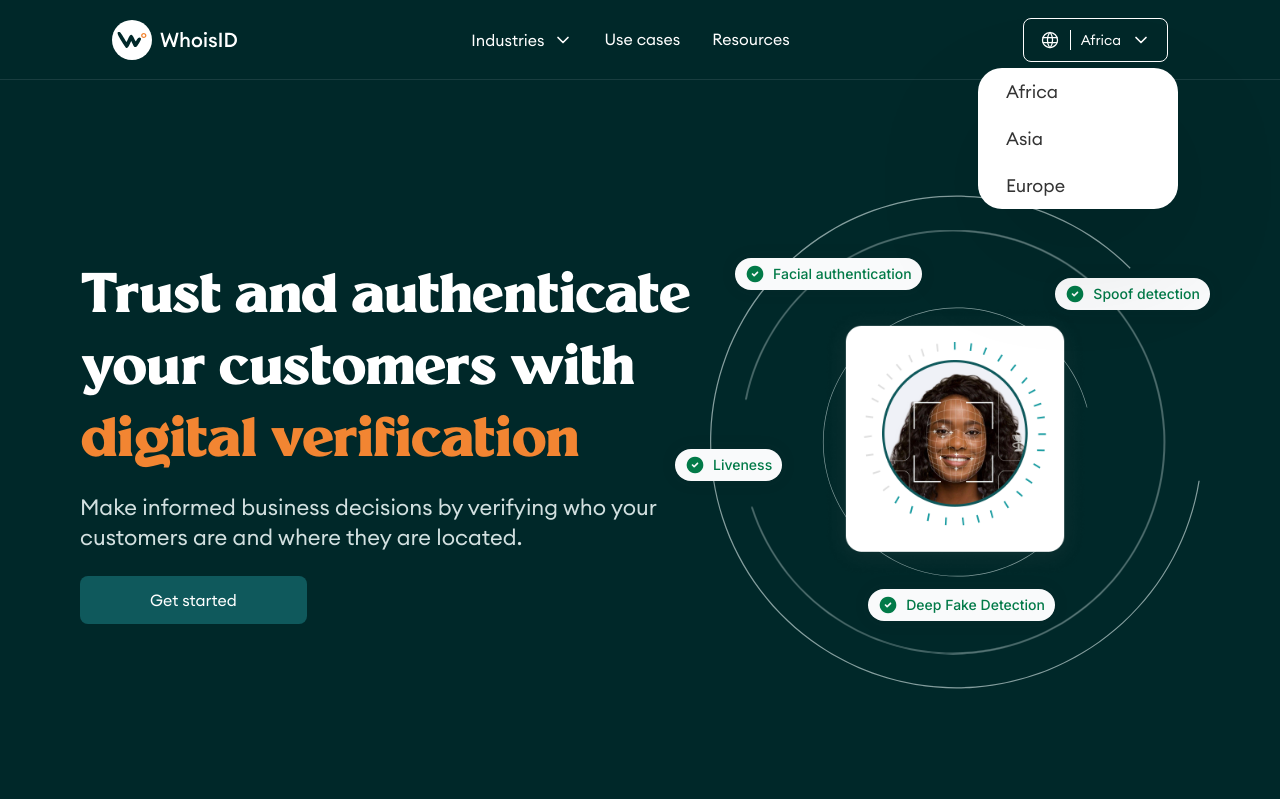
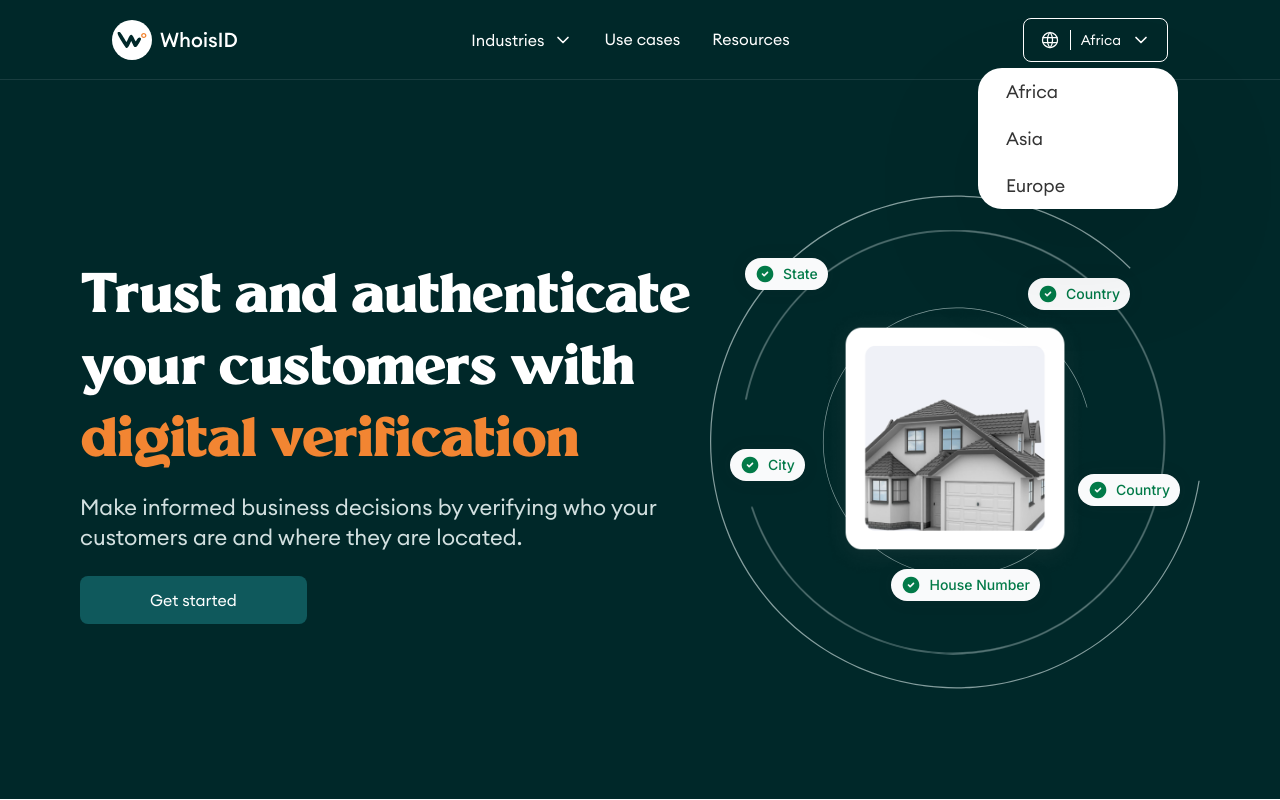
Before and after one commit to Yaasir024/WhoisID, a Vue app: page / in a window 1280 px wide. Both pictures are taken after a click on the button "Africa". Shown: the top 800 px of the page. Built offline with nearby package versions, Linux system fonts and the light colour scheme.

Commit message:
/grow-animation

```diff
--- a/src/components/Home/Hero.vue
+++ b/src/components/Home/Hero.vue
@@ -1,3 +1,32 @@
+<script setup>
+import { ref, onMounted, onUnmounted } from "vue";
+
+const showFeature1 = ref("2");
+let intervalId;
+
+const switchImages = () => {
+  if (showFeature1.value == "1") {
+    showFeature1.value = "";
+    setTimeout(() => {
+      showFeature1.value = "2";
+    }, "500");
+  } else if (showFeature1.value == "2") {
+    showFeature1.value = "";
+    setTimeout(() => {
+      showFeature1.value = "1";
+    }, "500");
+  }
+};
+
+onMounted(() => {
+  intervalId = setInterval(switchImages, 3000);
+});
+
+onUnmounted(() => {
+  clearInterval(intervalId);
+});
+</script>
+
 <template>
   <section
     class="bg-id-green-1 px-[40px] xl:px-[80px] 2xl:px-[112px] pt-[65px] xl:pt-[180px] pb-[175px] flex lg:items-center flex-col xl:flex-row overflow-hidden"
@@ -23,16 +52,30 @@
         </button>
       </div>
     </div>
-    <div class="w-full hidden xl:flex items-center justify-center relative order-1 xl:order-2">
-      <div class="relative">
+    <div
+      class="w-full hidden xl:flex items-center justify-center relative order-1 xl:order-2"
+    >
+      <div class="relative scale-100 z-[28]">
+        <transition-group name="grow">
+          <!-- Main -->
           <img
             src="@/assets/images/Home/hero.png"
             loading="lazy"
             alt=""
             class="max-w-[270px] h-[278px] z-[20]"
+            v-if="showFeature1 == '1'"
           />
+          <img
+            src="@/assets/images/Home/hero-2.png"
+            loading="lazy"
+            alt=""
+            class="max-w-[270px] h-[278px] z-[20]"
+            v-if="showFeature1 == '2'"
+          />
+          <!-- 1 -->
           <button
             class="facial-btn tag-btn flex items-center py-[6px] px-[10px] absolute top-[-45px] left-[-85px] w-max h-max z-[25]"
+            v-if="showFeature1 == '1'"
           >
             <img
               src="@/assets/images/Home/hero-tick.svg"
@@ -44,8 +87,25 @@
               >Facial authentication</span
             >
           </button>
+          <!-- b -->
+          <button
+            class="facial-btn tag-btn flex items-center py-[6px] px-[10px] absolute top-[-45px] left-[-75px] w-max h-max z-[25]"
+            v-if="showFeature1 == '2'"
+          >
+            <img
+              src="@/assets/images/Home/hero-tick.svg"
+              alt=""
+              class="mr-[8px]"
+            />
+            <span
+              class="text-[14px] leading-[20px] text-[#027A48] font-medium font-inter shrink-0"
+              >State</span
+            >
+          </button>
+          <!-- 2 -->
           <button
             class="tag-btn flex items-center py-[6px] px-[10px] absolute top-[-25px] right-[-120px] w-max z-[25]"
+            v-if="showFeature1 == '1'"
           >
             <img
               src="@/assets/images/Home/hero-tick.svg"
@@ -57,8 +117,25 @@
               >Spoof detection</span
             >
           </button>
+          <!-- b -->
+          <button
+            class="tag-btn flex items-center py-[6px] px-[10px] absolute top-[-25px] right-[-40px] w-max z-[25]"
+            v-if="showFeature1 == '2'"
+          >
+            <img
+              src="@/assets/images/Home/hero-tick.svg"
+              alt=""
+              class="mr-[8px]"
+            />
+            <span
+              class="text-[14px] leading-[20px] text-[#027A48] font-medium font-inter shrink-0"
+              >Country</span
+            >
+          </button>
+          <!-- 3 -->
           <button
             class="tag-btn flex items-center py-[6px] px-[10px] absolute bottom-[-40px] right-[35px] w-max z-[25]"
+            v-if="showFeature1 == '1'"
           >
             <img
               src="@/assets/images/Home/hero-tick.svg"
@@ -70,8 +147,10 @@
               >Deep Fake Detection</span
             >
           </button>
+          <!-- b -->
           <button
-          class="tag-btn flex items-center py-[6px] px-[10px] absolute bottom-[100px] left-[-145px] w-max z-[25]"
+            class="tag-btn flex items-center py-[6px] px-[10px] absolute bottom-[-20px] right-[50px] w-max z-[25]"
+            v-if="showFeature1 == '2'"
           >
             <img
               src="@/assets/images/Home/hero-tick.svg"
@@ -80,10 +159,57 @@
             />
             <span
               class="text-[14px] leading-[20px] text-[#027A48] font-medium font-inter shrink-0"
-            >Liveness </span
+              >House Number</span
             >
           </button>
+          <!-- 4 -->
+          <button
+            class="tag-btn flex items-center py-[6px] px-[10px] absolute bottom-[100px] left-[-145px] w-max z-[25]"
+            v-if="showFeature1 == '1'"
+          >
+            <img
+              src="@/assets/images/Home/hero-tick.svg"
+              alt=""
+              class="mr-[8px]"
+            />
+            <span
+              class="text-[14px] leading-[20px] text-[#027A48] font-medium font-inter shrink-0"
+              >Liveness
+            </span>
+          </button>
+          <!-- b -->
+          <button
+            class="tag-btn flex items-center py-[6px] px-[10px] absolute bottom-[100px] left-[-90px] w-max z-[25]"
+            v-if="showFeature1 == '2'"
+          >
+            <img
+              src="@/assets/images/Home/hero-tick.svg"
+              alt=""
+              class="mr-[8px]"
+            />
+            <span
+              class="text-[14px] leading-[20px] text-[#027A48] font-medium font-inter shrink-0"
+              >City
+            </span>
+          </button>
+          <!-- 5 -->
+          <button
+            class="tag-btn flex items-center py-[6px] px-[10px] absolute bottom-[75px] right-[-90px] w-max z-[25]"
+            v-if="showFeature1 == '2'"
+          >
+            <img
+              src="@/assets/images/Home/hero-tick.svg"
+              alt=""
+              class="mr-[8px]"
+            />
+            <span
+              class="text-[14px] leading-[20px] text-[#027A48] font-medium font-inter shrink-0"
+              >Country</span
+            >
+          </button>
+        </transition-group>
       </div>
+      <!-- ARCS -->
       <img
         src="@/assets/images/Home/ellipse-1.svg"
         alt=""
@@ -101,6 +227,7 @@
       />
     </div>
   </section>
+  {{ showFeature1 }} Renne
 </template>
 
 <style scoped>
@@ -136,43 +263,17 @@
   animation: spin 8s linear infinite !important;
 }
 
-/* top-[-45px] left-[-85px] */
-/* top-[-25px] right-[-120px]  */
-/* bottom-[-40px] right-[35px]  */
-/* bottom-[100px] left-[-145px]  */
-@keyframes facial {
-  0% {
-    top: -45px;
-    left: -85px;
-    bottom: auto;
-    right: auto;
-  }
-  25% {
-    top: -25px;
-    right: -120px;
-    bottom: initial;
-    left: initial;
-  }
-  60% {
-    bottom: -40px;
-    right: 35px;
-    top: initial;
-    left: initial;
-  }
-  85% {
-    bottom: 100px;
-    left: -145px;
-    top: initial;
-    right: initial;
-  }
-  100% {
-    top: -45px;
-    left: -85px;
-    bottom: initial;
-    right: initial;
-  }
+/* Menu Animation */
+.grow-enter-active,
+.grow-leave-active {
+  transition: transform 0.3s ease;
+  transform-origin: center;
 }
 
+.grow-enter-from,
+.grow-leave-to {
+  transform: scale(0);
+}
 
 .tag-btn {
   background: #f9fafb;
```
Also changed, not shown: src/assets/images/Home/hero-2.png (added). Lines whose indentation alone changed are shown as unchanged.
